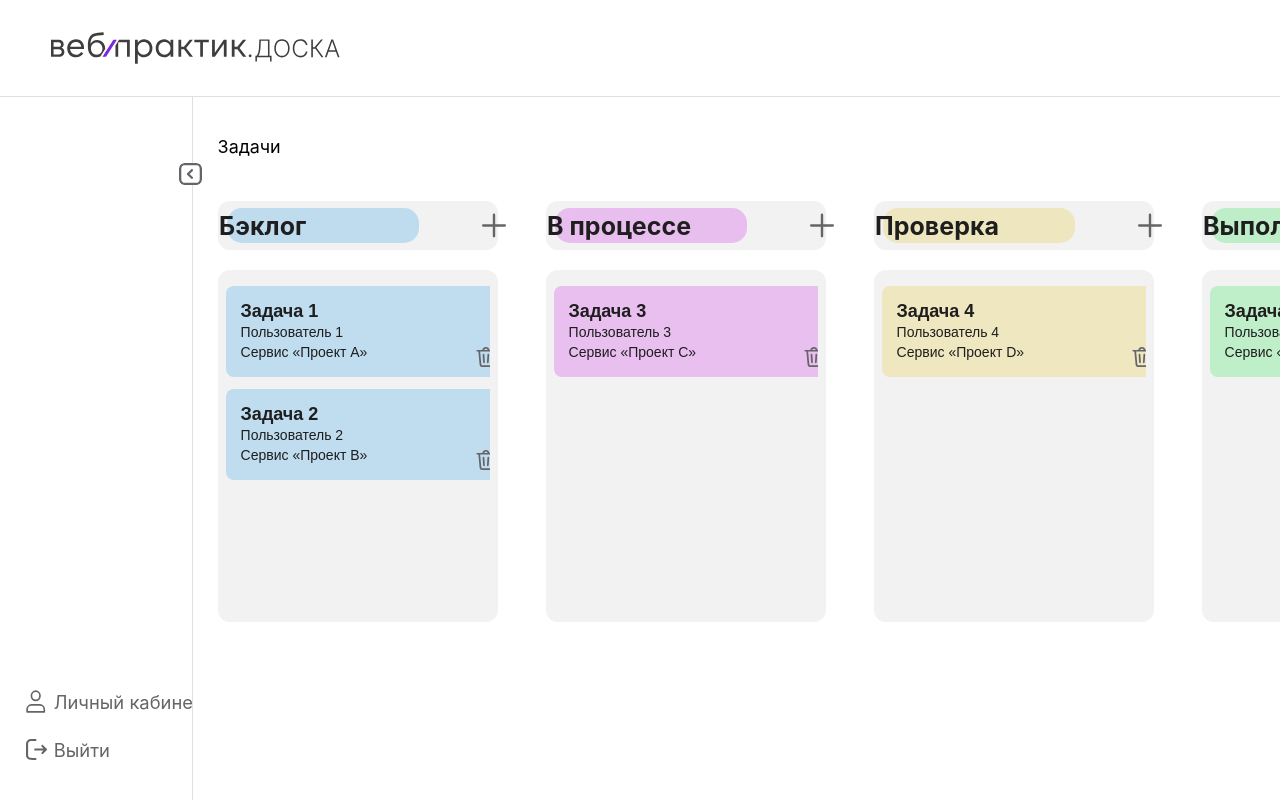
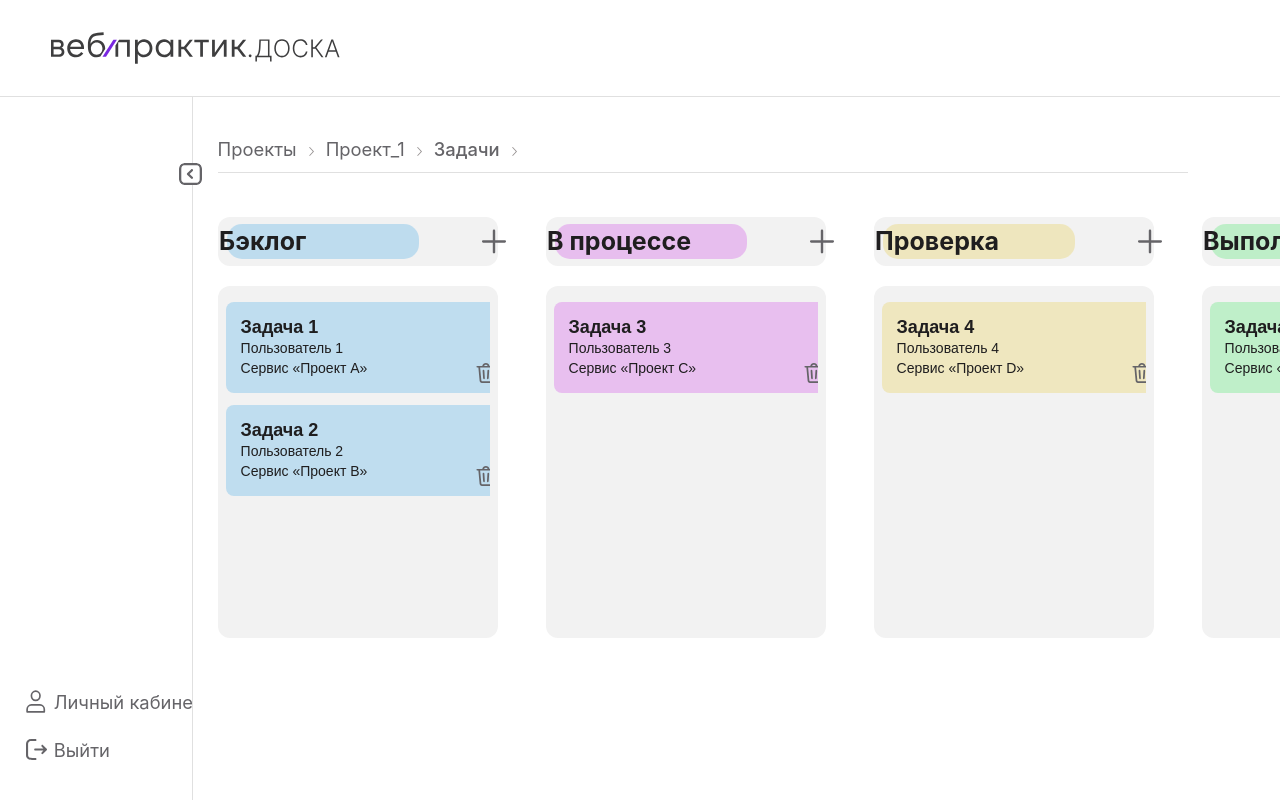
Before and after one commit to Duckkkkkkkkkkkk/hackaton_react_frontend, a React (Create React App) app: page /tasks in a window 1280 px wide. Shown: the top 800 px of the page. Built offline with nearby package versions, Linux system fonts and the light colour scheme.

Commit message:
breadcrumbs added
Добавил полузаглушечные крошки

```diff
--- a/src/pages/TasksPage/TasksPage.tsx
+++ b/src/pages/TasksPage/TasksPage.tsx
@@ -5,9 +5,16 @@ import BreadCrumbs from '../../components/BreadCrumbs/BreadCrumbs';
 import KanbanBoard from '../../components/KanbanBoard/KanbanBoard';
 
 const TaskPage: React.FC = () => {
+
+  const breadcrumbs = [
+    { name: "Проекты", path: "/projects" },
+    { name: "Проект_1", path: "/" }, // заглушка
+    { name: "Задачи", path: "/tasks" },
+  ]; // в целом всё заглушка
+
   return (
     <div className="task-page">
-      <div className="title">Задачи</div>
+      <BreadCrumbs breadcrumbs={breadcrumbs} />
       <div className="task-titles">
         <TaskTitle type="backlog"/>
         <TaskTitle type="inProgress" />
```
